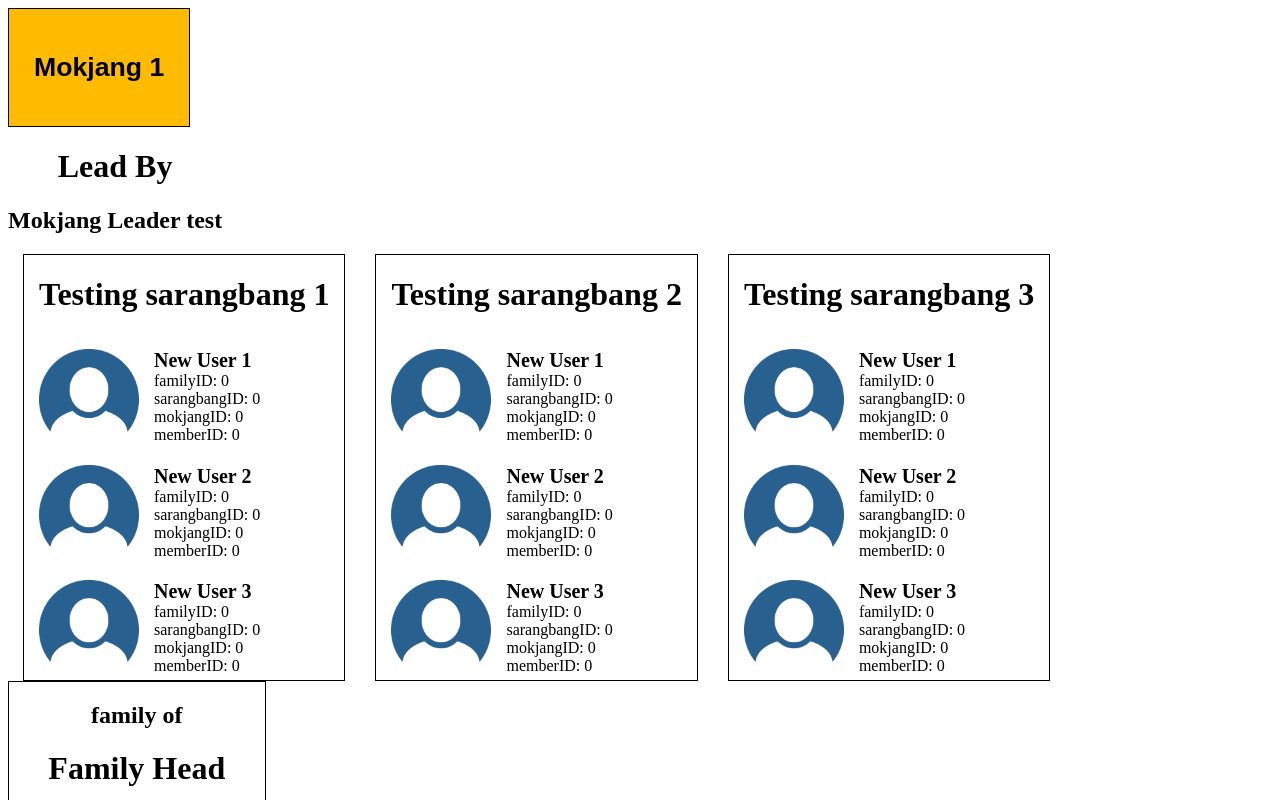
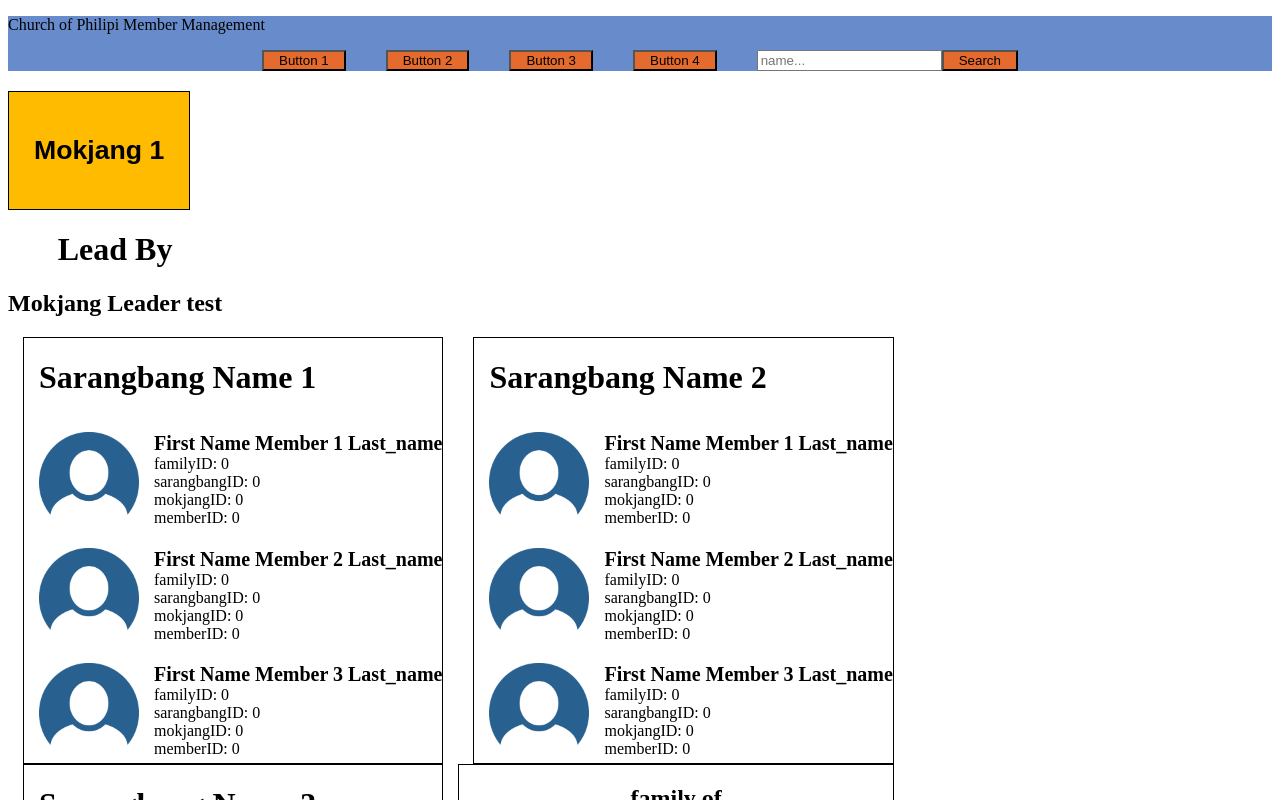
Before and after one commit to seleokojie/Member_Management, an Angular app: page / in a window 1280 px wide. Shown: the top 800 px of the page. Built offline with nearby package versions, Linux system fonts and the light colour scheme.

Commit message:
Created Basic Navigation Bar

```diff
--- a/src/app/app.component.html
+++ b/src/app/app.component.html
@@ -1,4 +1,6 @@
+<app-navigation-bar></app-navigation-bar>
 <div style="display: flex; flex-direction: row; flex-wrap: wrap;">
+
 
   <!-- selecting mokjangs -->
   <app-mokjang-select></app-mokjang-select>
@@ -8,7 +10,7 @@
   <div *ngIf="editorMode == false" style="display: flex; flex-direction: row; flex-wrap: wrap;">
     <app-Sarangbang *ngFor="let item of sarangbangs" [userDataArray]="users" [sbangName]="item.name"></app-Sarangbang>
 
-    <app-family></app-family>
+    <app-family [familyMembers]="users" [familyHead]="users[0]"></app-family>
   </div>
 
 
--- a/src/app/app.component.ts
+++ b/src/app/app.component.ts
@@ -14,9 +14,9 @@ import { SarangbangComponent } from './Sarangbang/Sarangbang.component';
 export class AppComponent {
   title = 'app';
 
-  users:UserData[] = [new UserData("New User 1"), new UserData("New User 2"), new UserData("New User 3")];
+  users:UserData[] = [new UserData("First Name Member 1"), new UserData("First Name Member 2"), new UserData("First Name Member 3")];
   families:Family[] = [];
-  sarangbangs:Sarangbang[] = [new Sarangbang("Testing sarangbang 1", 1), new Sarangbang("Testing sarangbang 2", 2), new Sarangbang("Testing sarangbang 3", 3)];
+  sarangbangs:Sarangbang[] = [new Sarangbang("Sarangbang Name 1", 1), new Sarangbang("Sarangbang Name 2", 2), new Sarangbang("Sarangbang Name 3", 3)];
 
   editorMode:boolean = false;
 
--- a/src/app/app.module.ts
+++ b/src/app/app.module.ts
@@ -10,6 +10,7 @@ import { SarangbangComponent } from './Sarangbang/Sarangbang.component';
 import { FormsModule } from '@angular/forms';//for double binding
 import { FamilyComponent } from './family/family.component';
 import { UserEditorComponent } from './user-editor/user-editor.component';
+import { NavigationBarComponent } from './navigation-bar/navigation-bar.component';
 
 @NgModule({
   declarations: [
@@ -19,7 +20,8 @@ import { UserEditorComponent } from './user-editor/user-editor.component';
       SarangbangComponent,
       UserComponent,
       FamilyComponent,
-      UserEditorComponent
+      UserEditorComponent,
+      NavigationBarComponent
    ],
   imports: [
     BrowserModule,
--- a/src/app/family/family.component.ts
+++ b/src/app/family/family.component.ts
@@ -1,5 +1,5 @@
 import { UserData } from './../userData';
-import { Component, OnInit } from '@angular/core';
+import { Component, Input, OnInit } from '@angular/core';
 
 @Component({
   selector: 'app-family',
@@ -8,8 +8,8 @@ import { Component, OnInit } from '@angular/core';
 })
 export class FamilyComponent implements OnInit {
 
-  familyMembers:UserData[] = [new UserData("mem1"), new UserData("mem2"), new UserData("mem3")];
-  familyHead:UserData = new UserData("Family Head");
+  @Input() familyMembers:UserData[] = [new UserData("mem1"), new UserData("mem2"), new UserData("mem3")];
+  @Input() familyHead:UserData = new UserData("Family Head");
 
   constructor() { }
 
--- a/src/app/mokjang-select/mokjang-select.component.ts
+++ b/src/app/mokjang-select/mokjang-select.component.ts
@@ -1,3 +1,4 @@
+import { AppComponent } from './../app.component';
 import { UserData } from './../userData';
 import { Component, OnInit } from '@angular/core';
 
--- /dev/null
+++ b/src/app/navigation-bar/navigation-bar.component.css
@@ -0,0 +1,9 @@
+button{
+  background-color: #e56a2e;
+  padding-inline: 15px;
+}
+
+.btnSpace{
+
+  padding-inline: 15px;
+}
--- /dev/null
+++ b/src/app/navigation-bar/navigation-bar.component.html
@@ -0,0 +1,25 @@
+<div style="width: 100%; background-color: #688ccb">
+  <p>
+    Church of Philipi Member Management
+  </p>
+  <div #buttons style="display: flex; flex-direction:row; justify-content:center; margin-bottom: 20px">
+    <div style="margin-inline: 20px;">
+      <button >Button 1</button>
+    </div>
+    <div style="margin-inline: 20px;">
+      <button >Button 2</button>
+    </div>
+    <div style="margin-inline: 20px;">
+      <button >Button 3</button>
+    </div>
+    <div style="margin-inline: 20px;">
+      <button >Button 4</button>
+    </div>
+
+    <div class="topnav" style="margin-inline: 20px;">
+      <input type="text" placeholder="name...">
+      <button type="submit">Search</button>
+    </div>
+  </div>
+
+</div>
--- /dev/null
+++ b/src/app/navigation-bar/navigation-bar.component.ts
@@ -0,0 +1,15 @@
+import { Component, OnInit } from '@angular/core';
+
+@Component({
+  selector: 'app-navigation-bar',
+  templateUrl: './navigation-bar.component.html',
+  styleUrls: ['./navigation-bar.component.css']
+})
+export class NavigationBarComponent implements OnInit {
+
+  constructor() { }
+
+  ngOnInit() {
+  }
+
+}
--- a/src/app/user-editor/user-editor.component.html
+++ b/src/app/user-editor/user-editor.component.html
@@ -3,5 +3,6 @@
   <input type="text" id="fname" name="fname" [ngModel]="user.name"><br>
   <label for="lname">Last name:</label><br>
   <input type="text" id="lname" name="lname" [ngModel]="user.elname"><br><br>
-  <input type="submit" value="Submit">
+
+  <input type="submit" value="Submit Changes">
 </form>
--- a/src/app/user/user.component.html
+++ b/src/app/user/user.component.html
@@ -3,7 +3,8 @@
   <img style="max-width: 100px; margin-inline: 15px;" src="{{userData.photoRef}}">
   <div>
     <div style="font-size: 125%; font-weight: bold;">
-      {{userData.name}}
+
+      {{userData.name}} {{userData.elname}}
     </div>
 
     <div>
--- a/src/app/userData.ts
+++ b/src/app/userData.ts
@@ -16,14 +16,14 @@ export class UserData{
   birthdate:Date = new Date();
   campusName:boolean = false;//korean congregation of english congregation, KC or EC
 
-  efName:string = "n/a"//english first name;
-  emname:string = "n/a"//english middle name;
-  elname:string = "n/a"//english last name
+  efName:string = "First_name"//english first name;
+  emname:string = "Middle_name"//english middle name;
+  elname:string = "Last_name"//english last name
 
   kfname:string = "n/a"//korean first name
   klname:string = "n/a"//korean last name
 
-  gender:string = "unspecified"//gender male/female ? boolean?
+  gender:string = "Gender"//gender male/female ? boolean?
 
   homeAddress1:string = "n/a";
   homeAddress2:string = "n/a";
```
Also changed, not shown: 1 other file (tests, documents, lock files or other folders).
